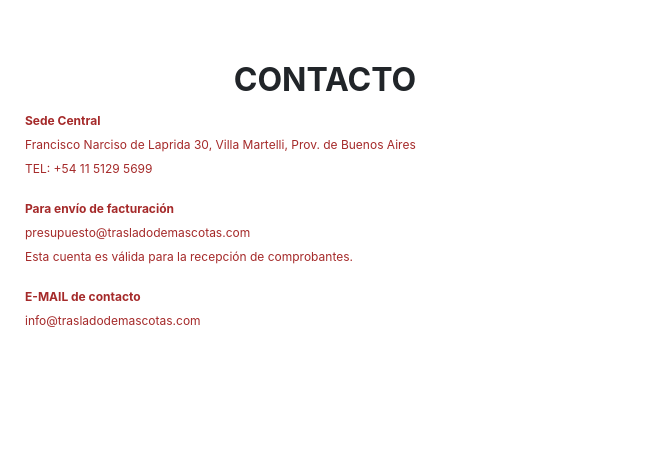
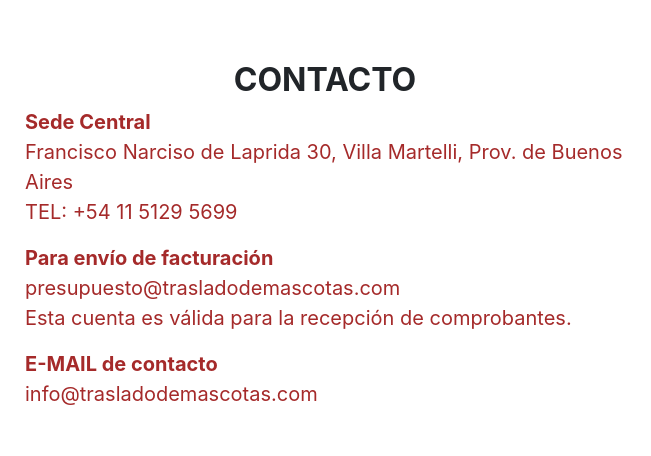
Before and after one commit to Noegarciaia/Perritos, a website: page contacto.html in a window 1280 px wide. Shown: the part 995-1451 px from the top of the page, 0-651 px from the left. Drawn offline with nearby package versions, Linux system fonts and the light colour scheme; grey boxes are pictures that could not be loaded.

Commit message:
Modificación contacto

```diff
--- a/contacto.html
+++ b/contacto.html
@@ -164,15 +164,15 @@
                   <div class="pane-content">
                       <h2><strong>CONTACTO</strong></h2>
 
-<p><span style="font-size:12px"><strong>Sede Central</strong><br />
+<p><span style="font-size:20px"><strong>Sede Central</strong><br />
 Francisco Narciso de Laprida 30, Villa Martelli, Prov. de Buenos Aires<br />
 TEL: +54 11 5129 5699</span></p>
 
-<p><span style="font-size:12px"><strong>Para env&iacute;o de facturaci&oacute;n</strong><br />
+<p><span style="font-size:20px"><strong>Para env&iacute;o de facturaci&oacute;n</strong><br />
 presupuesto@trasladodemascotas.com<br />
 Esta cuenta es v&aacute;lida para la recepci&oacute;n de comprobantes.</span></p>
 
-<p><span style="font-size:12px"><strong>E-MAIL de contacto</strong><br />
+<p><span style="font-size:20px"><strong>E-MAIL de contacto</strong><br />
 info@trasladodemascotas.com</span></p>
                   </div>
               </div>
```
Also changed, not shown: imagenes/modal.jpg (added), imagenes/modal2.jpg (added), imagenes/modalabrazo.jpg (added), imagenes/modalacompañado4.png (added), imagenes/modalhotel3.jpg (added), imagenes/modalviajacompañado.jpg (added), imagenes/modalviajacompañado.png (added), imagenes/tilde.jpg (added).
